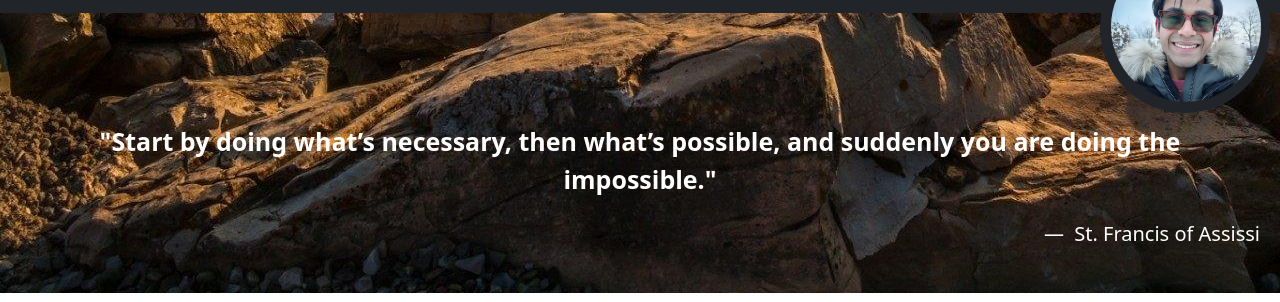
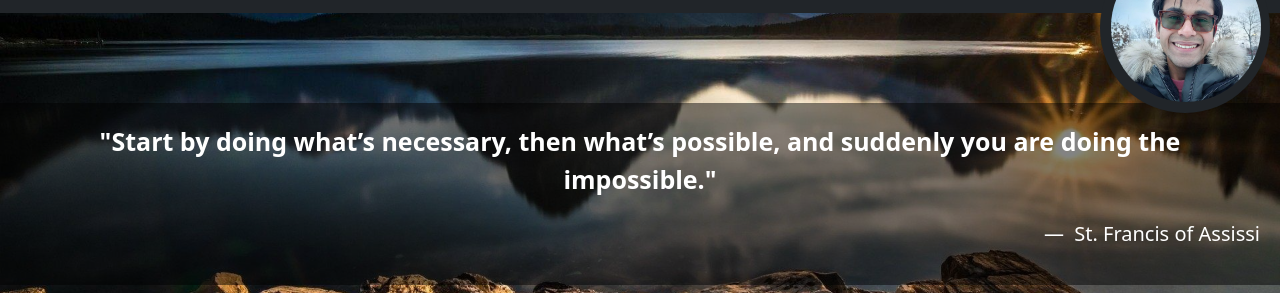
Before and after one commit to fallen-axe-shay/fallen-axe-shay.github.io, a plain HTML site: page index.html in a window 1280 px wide. Shown: the part 67-369 px from the top of the page. Drawn offline with Linux system fonts and the light colour scheme.

Commit message:
Improvements

```diff
--- a/global/css/app/app-styles.css
+++ b/global/css/app/app-styles.css
@@ -28,6 +28,11 @@ body {
     margin-left: 11px;
     margin-top: 9px;
     z-index: 10;
+    transition: transform .2s;
+}
+
+.profile-picture > img:hover {
+    transform: scale(1.1);
 }
 
 .circle {
@@ -45,11 +50,14 @@ body {
     font-size: 25px;
 }
 
-.quote-bg-img > img {
+.quote-bg-img {
     height: 360px;
+    background: url("../../images/quote-background.jpg");
+    background-position: center;
     min-width: -webkit-fill-available;
-    object-fit: none; /* Do not scale the image */
-    object-position: bottom; /* Center the image within the element */
+    background-attachment: fixed;
+    background-repeat: no-repeat;
+    background-size: cover;
 }
 
 /* .quote-div {
@@ -63,6 +71,7 @@ body {
     padding: 20px;
     text-align: center;
     transition: transform .2s;
+    background: rgba(0, 0, 0, 0.486);
 }
 
 /* .quote:hover {
@@ -81,6 +90,7 @@ body {
     float: right;
     font-size: 20px;
     margin-top: 5px;
+    margin-bottom: 0px !important;
 }
 
 .resume-download > span {
--- a/index.html
+++ b/index.html
@@ -25,7 +25,7 @@
         <!--Quote-->
         <div class="quote-div">
             <div class="quote-bg-img">
-                <img src="global/images/quote-background.jpg"/>
+
             </div>
             <div class="d-flex quote justify-content-center">
                 <figure>
```
